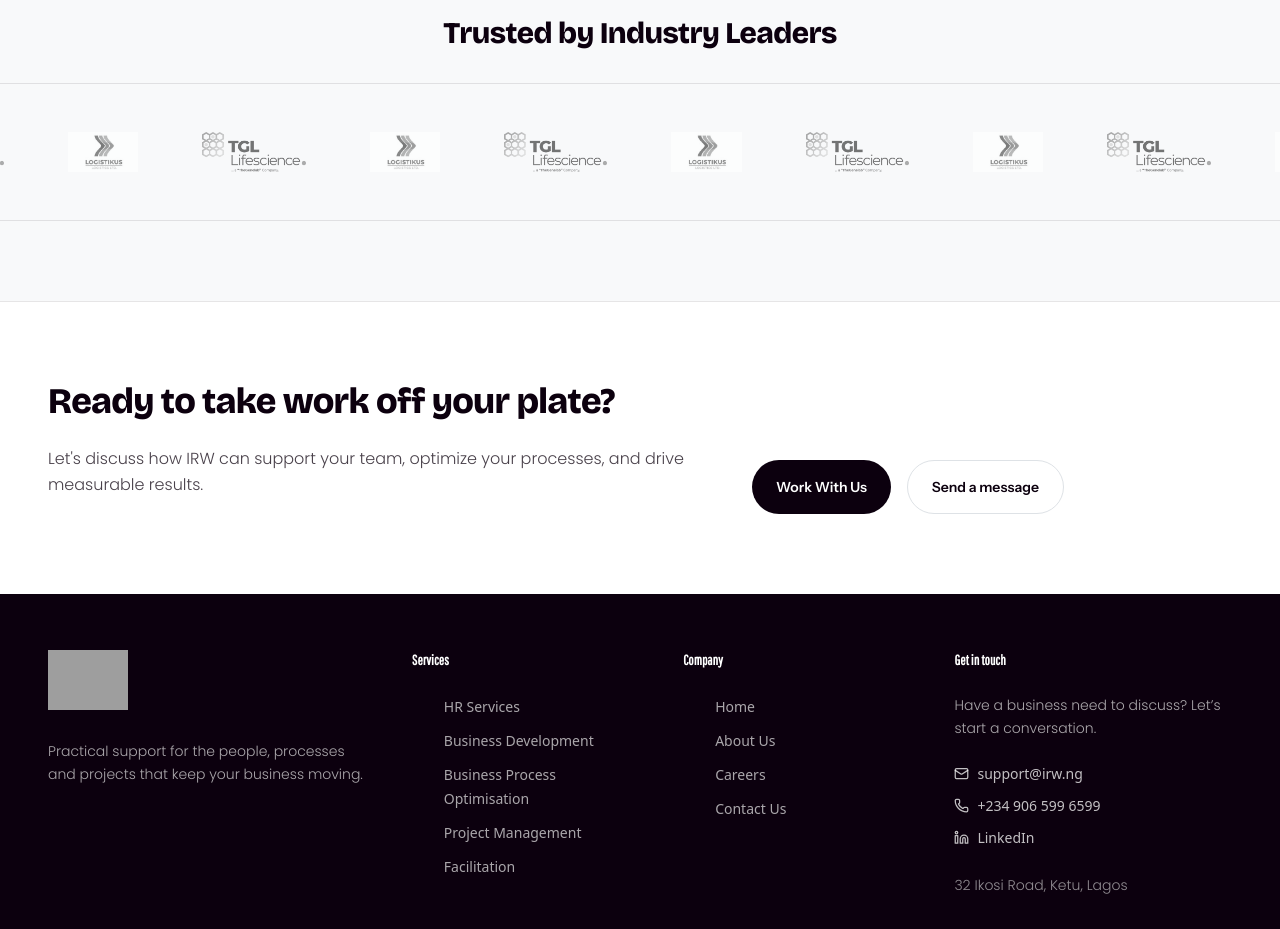
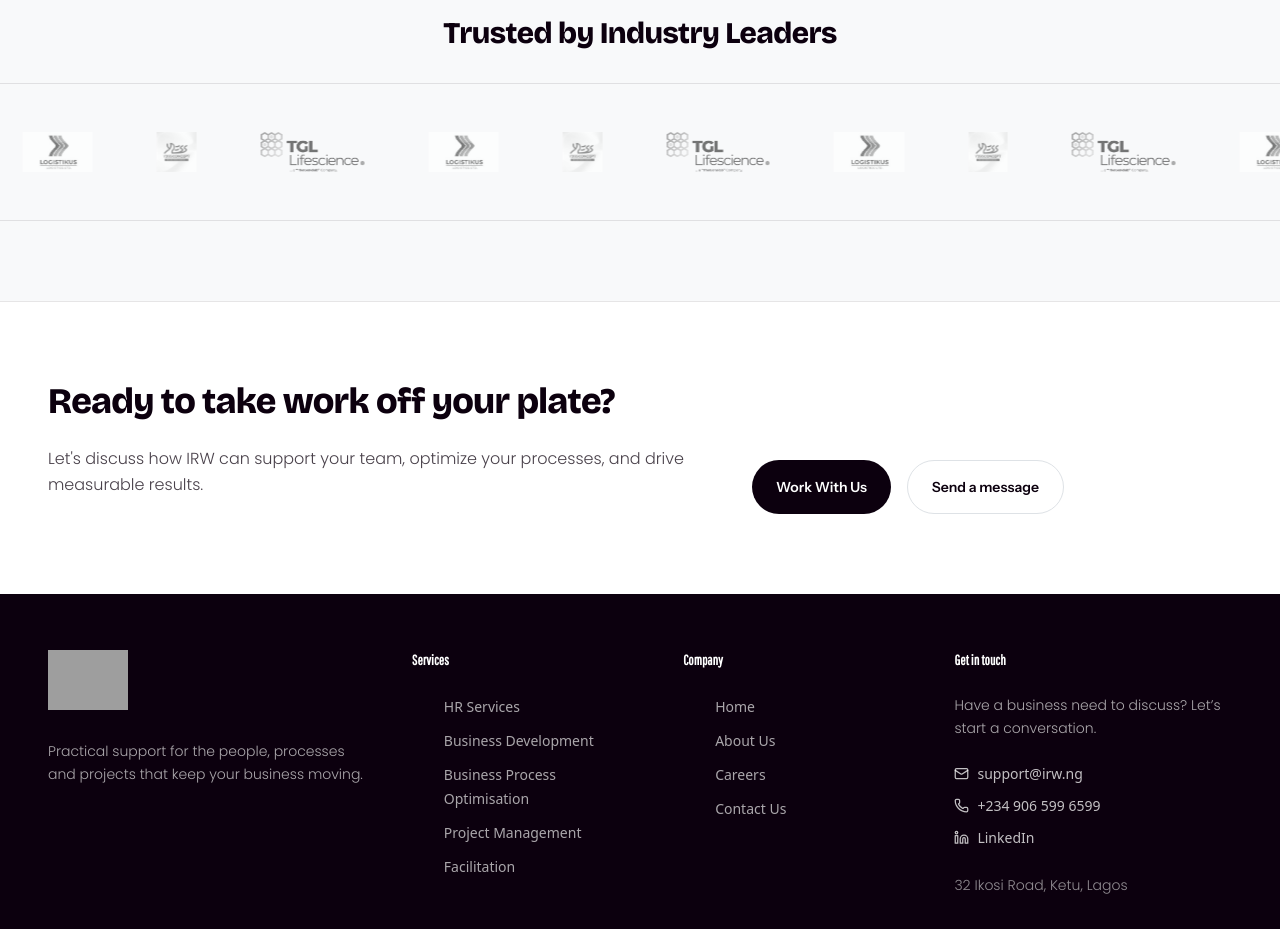
Before and after one commit to JoleviTech/irw_ng, a React (Create React App) app: page /about in a window 1280 px wide. Shown: the part 4120-5049 px from the top of the page. Built offline with nearby package versions, Linux system fonts and the light colour scheme; grey boxes are pictures that could not be loaded.

Commit message:
updated the customers logo

```diff
--- a/src/pages/new-about.js
+++ b/src/pages/new-about.js
@@ -9,6 +9,7 @@ import opeyemi from '../assets/about/team/opeyemi.jpeg';
 
 import tgllifescience from '../assets/about/clients/tgl-lifescience.png';
 import logistikus from '../assets/about/clients/logistikus.jpeg';
+import yconcept from '../assets/about/clients/y3ss-concept.png';
 
 
 const teamMembers = [
@@ -48,6 +49,7 @@ const teamMembers = [
 const clients = [
   { name: 'TGL Lifescience', logo: tgllifescience },
   { name: 'Logistikus', logo: logistikus },
+  { name: 'Y3SSCONCEPT', logo: yconcept },
 
 ];
 
--- a/src/pages/new-home.js
+++ b/src/pages/new-home.js
@@ -3,6 +3,7 @@ import { Plus } from 'lucide-react';
 
 import tgllifescience from '../assets/about/clients/tgl-lifescience.png';
 import logistikus from '../assets/about/clients/logistikus.jpeg';
+import yconcept from '../assets/about/clients/y3ss-concept.png';
 
 const services = [
   { title: 'Recruitment', slug: 'recruitment', short: 'Quality talent, placed fast.', details: 'From role definition to placement and onboarding, we run the full hiring cycle so the right people join quickly and stay.' },
@@ -29,6 +30,7 @@ const steps = [
 const clients = [
   { name: 'TGL Lifescience', logo: tgllifescience },
   { name: 'Logistikus', logo: logistikus },
+  { name: 'Y3SSCONCEPT', logo: yconcept },
 
 ];
 
```
Also changed, not shown: src/assets/about/clients/y3ss-concept.png (added).
